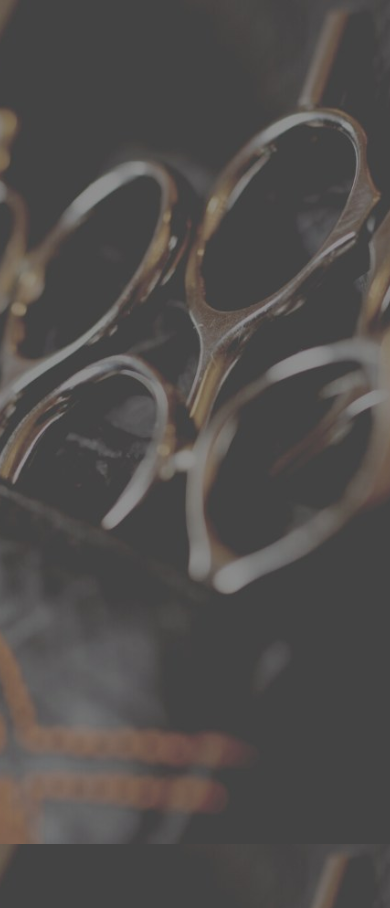
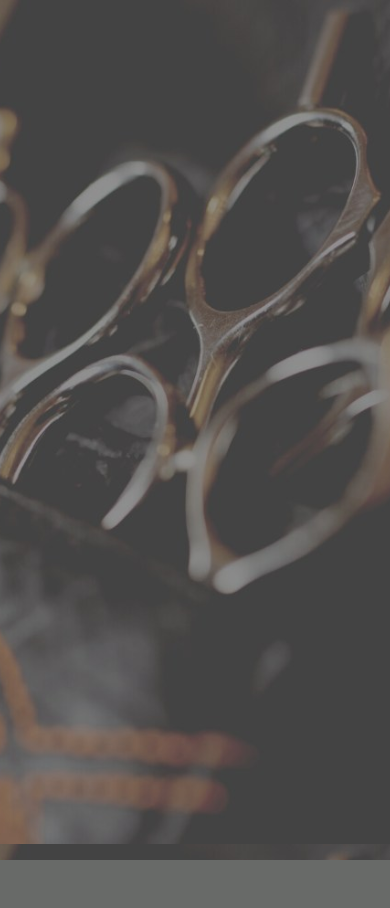
Before and after one commit to mabelheiner/DustiSpeakeasySalon, a React (Vite) app: page / in a window 390 px wide. After the commit the page ends 860 px from the top, so only its background shows below. Built offline with nearby package versions, Linux system fonts and the light colour scheme; a web font is replaced by a local one.

Commit message:
in mobile view the body will change to have 8px of padding

```diff
--- a/src/App.css
+++ b/src/App.css
@@ -84,6 +84,9 @@ body {
 }
 
 @media (max-width: 768px) {
+body {
+  padding: 8px;
+}
 .home-image-grid {
   grid-column: 2;
   grid-row: 1;
@@ -112,11 +115,11 @@ body {
   width: 80%;
 }
 
-.contact-owner {
+/* .contact-owner {
   flex-direction: column;
 }
 
 .contact-owner-information {
   padding: 0px
+} */
 }
-}
```
